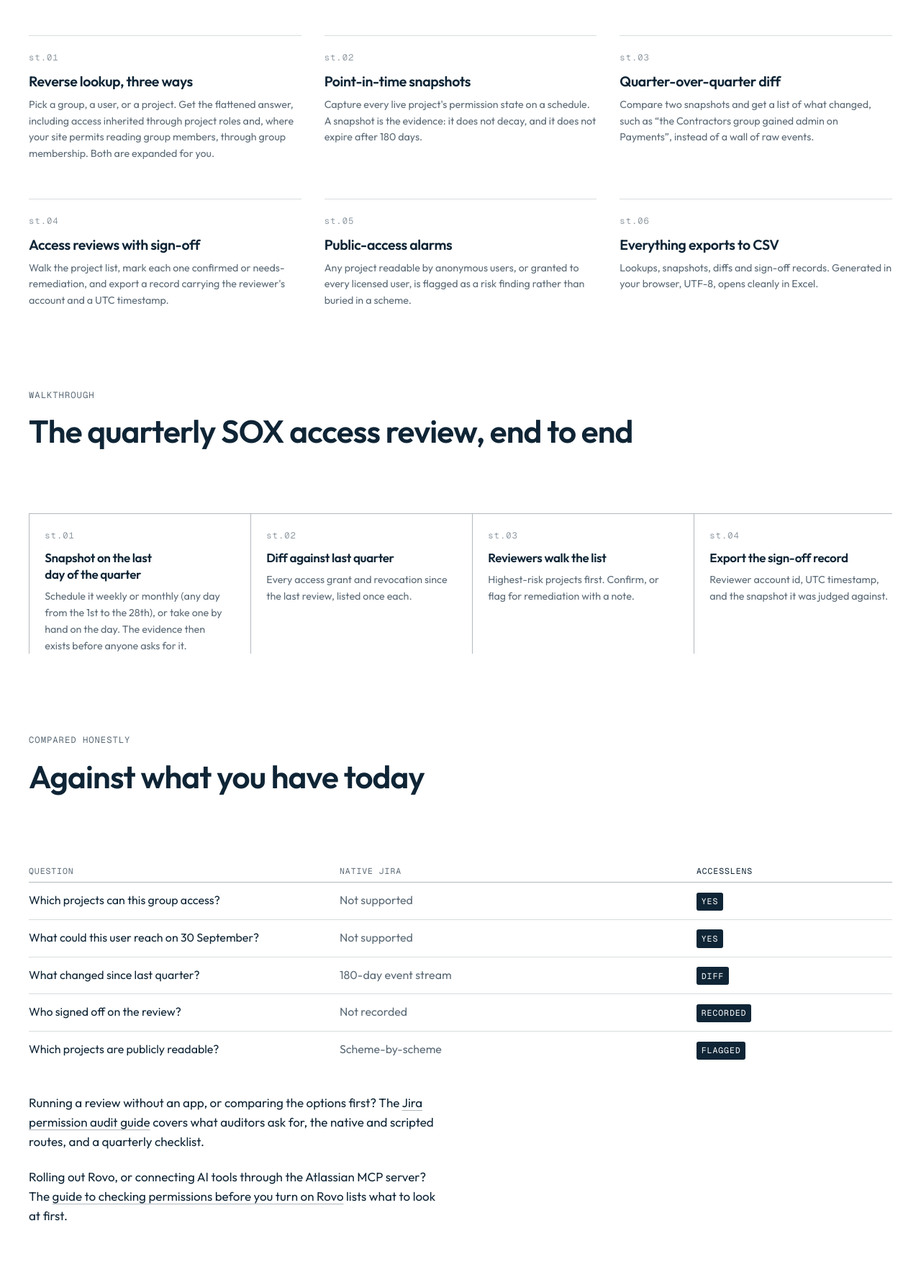
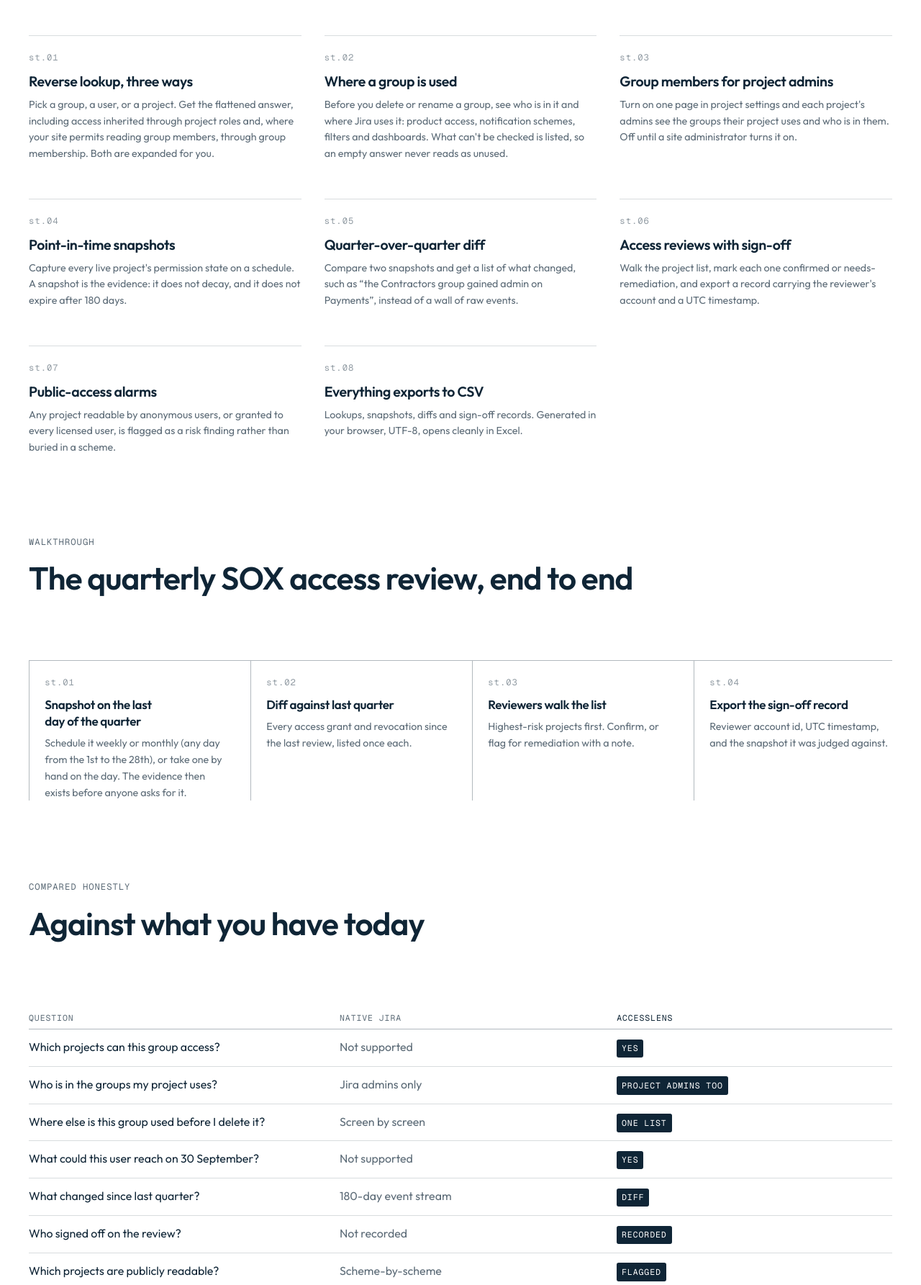
Before and after one commit to keelapps/keelapps.app, a plain HTML site: page accesslens/index.html in a window 1280 px wide. Shown: the part 2020-3805 px from the top of the page at 72% size. Drawn offline with Linux system fonts and the light colour scheme.

Commit message:
AccessLens: group members and where a group is used (#49)

```diff
--- a/accesslens/index.html
+++ b/accesslens/index.html
@@ -192,6 +192,21 @@
             </p>
           </div>
           <div class="card">
+            <h3>Where a group is used</h3>
+            <p>
+              Before you delete or rename a group, see who is in it and where Jira uses it: product
+              access, notification schemes, filters and dashboards. What can't be checked is listed,
+              so an empty answer never reads as unused.
+            </p>
+          </div>
+          <div class="card">
+            <h3>Group members for project admins</h3>
+            <p>
+              Turn on one page in project settings and each project's admins see the groups their
+              project uses and who is in them. Off until a site administrator turns it on.
+            </p>
+          </div>
+          <div class="card">
             <h3>Point-in-time snapshots</h3>
             <p>
               Capture every live project's permission state on a schedule. A snapshot is the evidence:
@@ -269,6 +284,16 @@
                 <td>Which projects can this group access?</td>
                 <td class="absent">Not supported</td>
                 <td><span class="answer">Yes</span></td>
+              </tr>
+              <tr>
+                <td>Who is in the groups my project uses?</td>
+                <td class="absent">Jira admins only</td>
+                <td><span class="answer">Project admins too</span></td>
+              </tr>
+              <tr>
+                <td>Where else is this group used before I delete it?</td>
+                <td class="absent">Screen by screen</td>
+                <td><span class="answer">One list</span></td>
               </tr>
               <tr>
                 <td>What could this user reach on 30 September?</td>
--- a/sitemap.xml
+++ b/sitemap.xml
@@ -2,7 +2,7 @@
 <urlset xmlns="http://www.sitemaps.org/schemas/sitemap/0.9">
   <url><loc>https://keelapps.app/</loc><lastmod>2026-11-26</lastmod></url>
   <url><loc>https://keelapps.app/accesslens-confluence/</loc><lastmod>2026-11-26</lastmod></url>
-  <url><loc>https://keelapps.app/accesslens/</loc><lastmod>2026-11-25</lastmod></url>
+  <url><loc>https://keelapps.app/accesslens/</loc><lastmod>2026-11-26</lastmod></url>
   <url><loc>https://keelapps.app/coverage/</loc><lastmod>2026-11-24</lastmod></url>
   <url><loc>https://keelapps.app/curator/</loc><lastmod>2026-11-25</lastmod></url>
   <url><loc>https://keelapps.app/digest/</loc><lastmod>2026-11-25</lastmod></url>
```
Also changed, not shown: accesslens/docs/who-can-access/index.html (+25 -0 lines).
